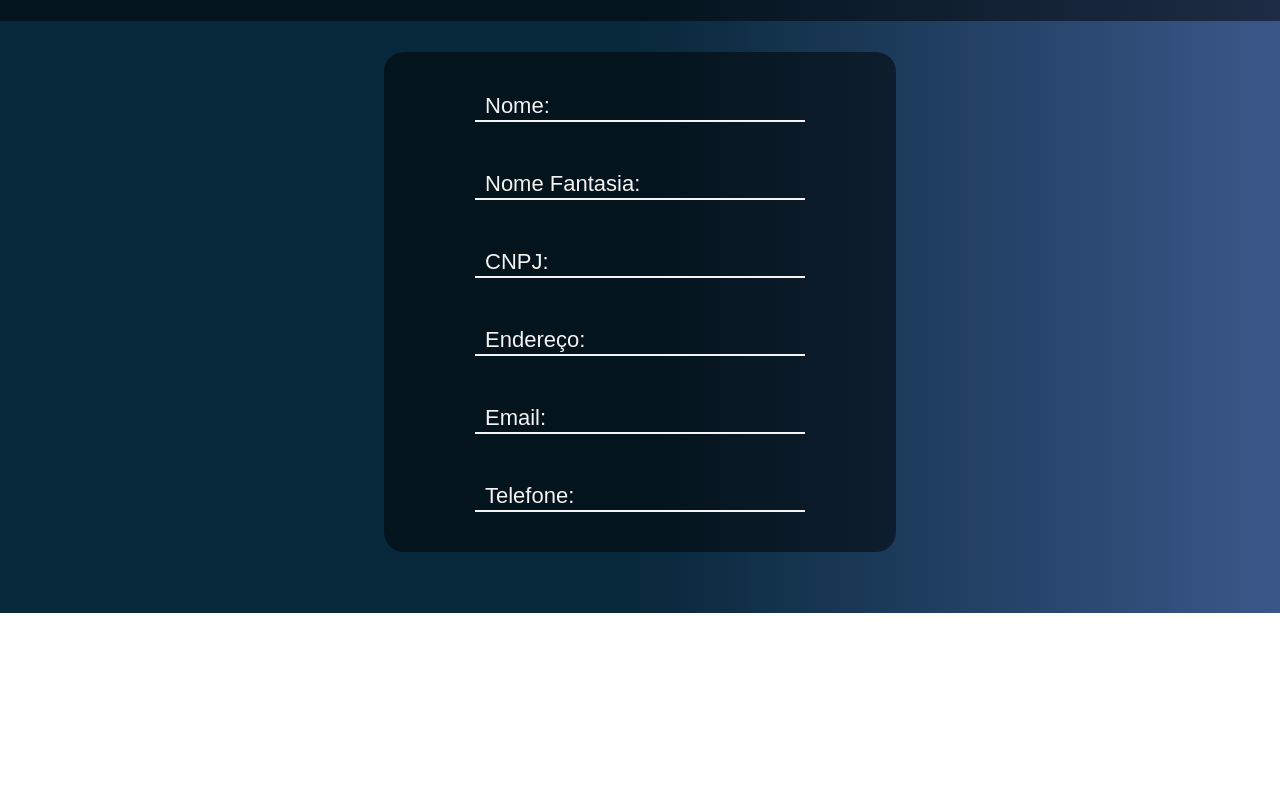
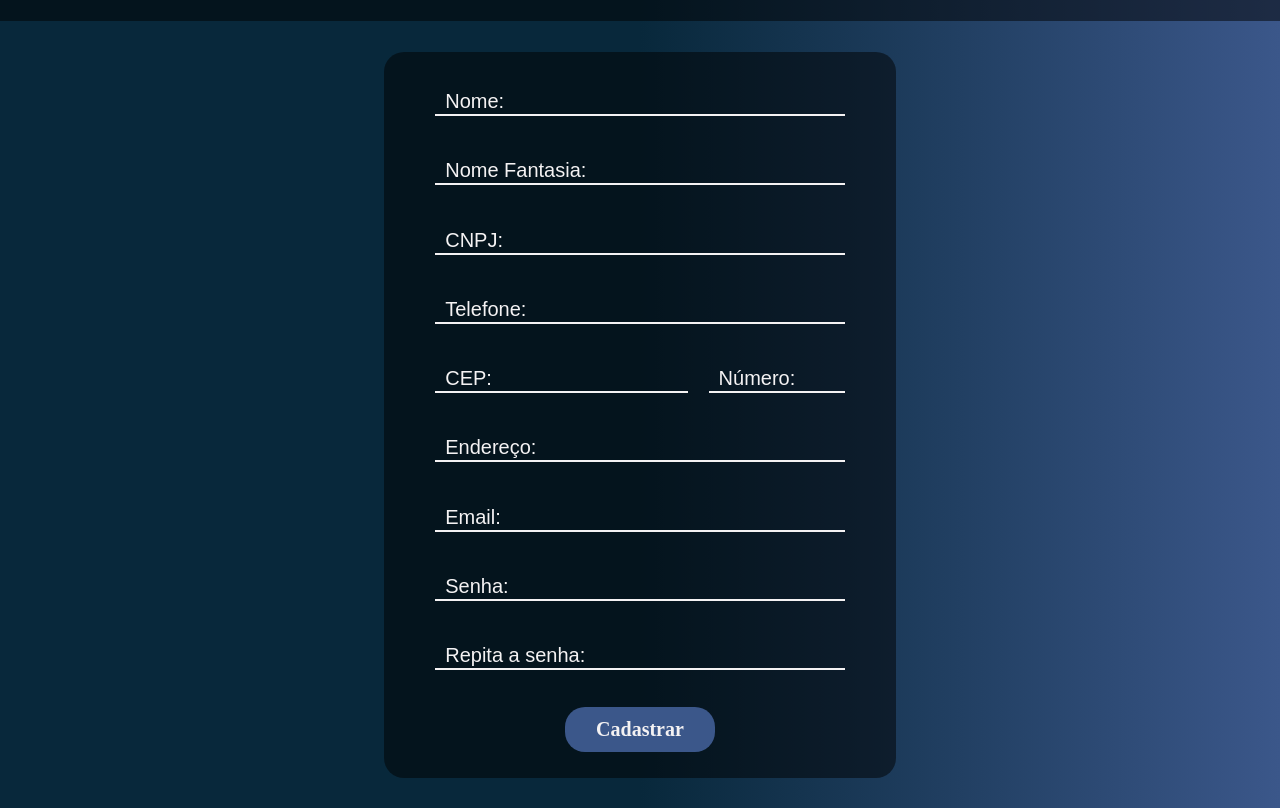
Before and after one commit to JoaoVitorFB/archtech, a website: page site/html/cadastro.html in a window 1280 px wide. Shown: the part 187-995 px from the top of the page. Before the commit the page ends 800 px from the top, so only its background shows below. Drawn offline with Linux system fonts and the light colour scheme; a web font is replaced by a local one.

Commit message:
adição de botões no cadastro e no login, criação das verificações e logins provisórios

```diff
--- a/site/css/style-cadastro.css
+++ b/site/css/style-cadastro.css
@@ -1,15 +1,17 @@
-body{
+body {
     background: linear-gradient(90deg, rgba(8, 40, 59, 1) 50%, rgba(59, 87, 138, 1) 100%);
     overflow-x: hidden;
 }
-.box .container{
+
+.box .container {
 
     width: 40%;
 
 
 
 }
-.box .titulo{
+
+.box .titulo {
     height: 80px;
     background: rgba(0, 0, 0, 0.5);
     width: 100%;
@@ -19,7 +21,7 @@ display: flex;
 
 }
 
-.box  .titulo h2{
+.box .titulo h2 {
     position: relative;
     display: flex;
     left: 30%;
@@ -28,64 +30,99 @@ display: flex;
     font-size: 30px;
 
 }
+
 .box .container .caixacad {
 
     background: rgba(0, 0, 0, 0.5);
-    height: 500px;
+    height: 700px;
     width: 100%;
     margin-top: 6%;
+    margin-bottom: 6%;
     border-radius: 20px;
+    padding-bottom: 5%;
 
     display: flex;
     flex-direction: column;
     justify-content: center;
+    align-items: center;
 
+}
 
-}.box .container .caixacad ul{
+.box .container .caixacad ul {
     display: flex;
     align-items: center;
     padding: 0;
 
 }
 
-.box .container .caixacad .inputs{
+.box .container .caixacad .inputs {
     display: flex;
     flex-direction: column;
     list-style: none;
     justify-content: space-around;
-    align-items: center;
+    align-items: flex-start;
     height: 100%;
+    padding-left: 10%;
+    padding-right: 10%;
 }
-.box .container .caixacad .input span{
 
-}
-.box .container .caixacad .inputs input{
+.box .container .caixacad .inputs input {
     display: flex;
     background-color: transparent;
     border: none;
     margin-left: 5px;
-    font-size: 22px;
+    margin-right: 5px;
+    font-size: 20px;
     color: #F4F2F3;
-    width: 300px;
+    width: 100%;
 }
-.box .container .caixacad .inputs input:focus{
+
+.box .container .caixacad .inputs input:focus {
     outline: none;
-}.box .container .caixacad .inputs li{
+}
+
+.box .container .caixacad .inputs li {
     border-bottom: solid 2px #F4F2F3;
     color: #F4F2F3;
-width: 330px;
-margin-bottom:0px;
+    width: 100%;
+    margin-bottom: 0px;
     display: flex;
     align-items: center;
+}
 
+.box .container .caixacad .inputs .placehold {
+    margin-left: 10px;
+    font-size: 20px;
+    margin-bottom: 0px;
+    line-break: normal;
+}
 
+.box .container .caixacad .inputs .cepnumero {
+    display: flex;
+    gap: 5%;
 }
-.box .container .caixacad .inputs .placehold{
-    margin-left: 10px;
- font-size: 22px;
-    margin-bottom: 0px;
-    line-break:normal;
+
+.box .container .caixacad .inputs .cepnumero #CEP {
+    width: 65%;
 }
-#senhaesq{
 
+.box .container .caixacad .inputs .cepnumero #numero {
+    width: 35%;
 }
+
+.box .container .caixacad button {
+    width: 150px;
+    height: 50px;
+    background: #3B578A;
+    border-radius: 20px;
+    font-family: 'News Cycle';
+    font-style: normal;
+    font-weight: 700;
+    font-size: 20px;
+    color: #f4f2f3;
+    border: 0;
+}
+
+.box .container .caixacad button:hover {
+    cursor: pointer;
+}
--- a/site/css/style-login.css
+++ b/site/css/style-login.css
@@ -39,6 +39,7 @@ display: flex;
     display: flex;
     flex-direction: column;
     justify-content: center;
+    align-items: center;
 
 
 }.box .container .caixacad ul{
@@ -89,3 +90,20 @@ align-items: center;
 
 
 }
+
+.box .container .caixacad button {
+    width: 150px;
+    height: 50px;
+    background: #3B578A;
+    border-radius: 20px;
+    font-family: 'News Cycle';
+    font-style: normal;
+    font-weight: 700;
+    font-size: 20px;
+    color: #f4f2f3;
+    border: 0;
+}
+
+.box .container .caixacad button:hover {
+    cursor: pointer;
+}
--- a/site/html/cadastro.html
+++ b/site/html/cadastro.html
@@ -8,6 +8,7 @@
     <link rel="stylesheet" href="../css/header.css">
     <link rel="stylesheet" href="../css/style-cadastro.css">
     <title>ArchTech</title>
+    <script src="../js/script-cadastro.js"></script>
 </head>
 <header>
     <div class="container">
@@ -31,13 +32,20 @@
         <div class="container">
             <div class="caixacad">
                 <ul class="inputs">
-                    <li><span class="placehold">Nome:</span><input type="text"></li>
-                    <li><span class="placehold">Nome&nbspFantasia:</span><input type="text"></li>
-                    <li><span class="placehold">CNPJ:</span><input type="text"></li>
-                    <li><span class="placehold">Endereço:</span><input type="text"></li>
-                    <li><span class="placehold">Email:</span><input type="text"></li>
-                    <li><span class="placehold">Telefone:</span><input type="text"></li>
+                    <li><span class="placehold">Nome:</span><input type="text" id="iptNome"></li>
+                    <li><span class="placehold">Nome&nbspFantasia:</span><input type="text" id="iptNomeFantasia"></li>
+                    <li><span class="placehold">CNPJ:</span><input type="text" minlength="14" maxlength="14" id="iptCNPJ"></li>
+                    <li><span class="placehold">Telefone:</span><input type="text" minlength="10" maxlength="10" id="iptTelefone"></li>
+                    <div class="cepnumero">
+                        <li id="CEP"><span class="placehold">CEP:</span><input type="text" minlength="8" maxlength="8" id="iptCEP"></li>
+                        <li id="numero"><span class="placehold">Número:</span><input type="text" id="iptNumero"></li>
+                    </div>
+                    <li><span class="placehold">Endereço:</span><input type="text" id="iptEndereco"></li>
+                    <li><span class="placehold">Email:</span><input type="email" id="iptEmail"></li>
+                    <li><span class="placehold">Senha:</span><input type="password" id="iptSenha"></li>
+                    <li><span class="placehold">Repita&nbspa&nbspsenha:</span><input type="password" id="iptConfirmarSenha"></li>
                 </ul>
+                <button onclick="validar()">Cadastrar</button>
             </div>
         </div>
     </div>
--- /dev/null
+++ b/site/js/script-cadastro.js
@@ -0,0 +1,51 @@
+function validar() {
+    var nome = iptNome.value;
+    var nomeFantasia = iptNomeFantasia.value;
+    var cnpj = iptCNPJ.value;
+    var telefone = iptTelefone.value;
+    var cep = iptCEP.value;
+    var numero = iptNumero.value;
+    var endereco = iptEndereco.value;
+    var email = iptEmail.value;
+    var senha = iptSenha.value;
+    var confirmarSenha = iptConfirmarSenha.value;
+
+    if (nome == "" || nomeFantasia == "" || cnpj == "" || telefone == "" || cep == "" || numero == "" || endereco == "" || email == "" || senha == "" || confirmarSenha == "") {
+        alert("Preencha todos os campos");
+    } else {
+        if (cnpj.length < 14) {
+            alert("CNPJ inválido");
+        }
+        if (telefone.length < 10) {
+            alert("Telefone inválido");
+        }
+        if (cep.length < 8) {
+            alert("CEP inválido");
+        }
+        if (email.indexOf('@') == -1) {
+            alert("E-mail inválido");
+        }
+        if (senha != confirmarSenha) {
+            alert("Senhas não idênticas");
+        }
+
+        /*Início verificação para ver se os campos são numéricos*/
+        cnpj = Number(iptCNPJ.value);
+        telefone = Number(iptTelefone.value);
+        cep = Number(iptCEP.value);
+        numero = Number(iptNumero.value);
+        if (isNaN(cnpj) == true) {
+            alert("CNPJ inválido");
+        }
+        if (isNaN(telefone) == true) {
+            alert("Telefone inválido");
+        }
+        if (isNaN(cep) == true) {
+            alert("CEP inválido");
+        }
+        if (isNaN(numero) == true) {
+            alert("Número inválido");
+        }
+        /*Fim verificação para ver se os campos são numéricos*/
+    }
+}
```
Also changed, not shown: site/html/login.html (+4 -3 lines), site/js/script-login.js (added, +22 -0 lines). Lines whose indentation alone changed are shown as unchanged.
